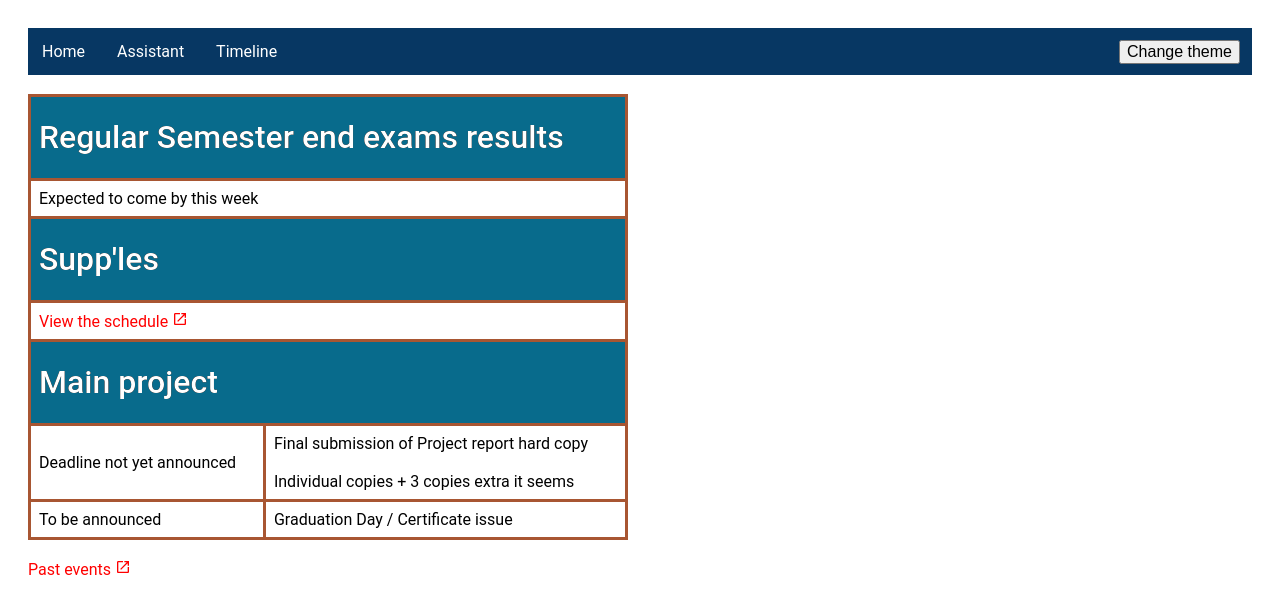
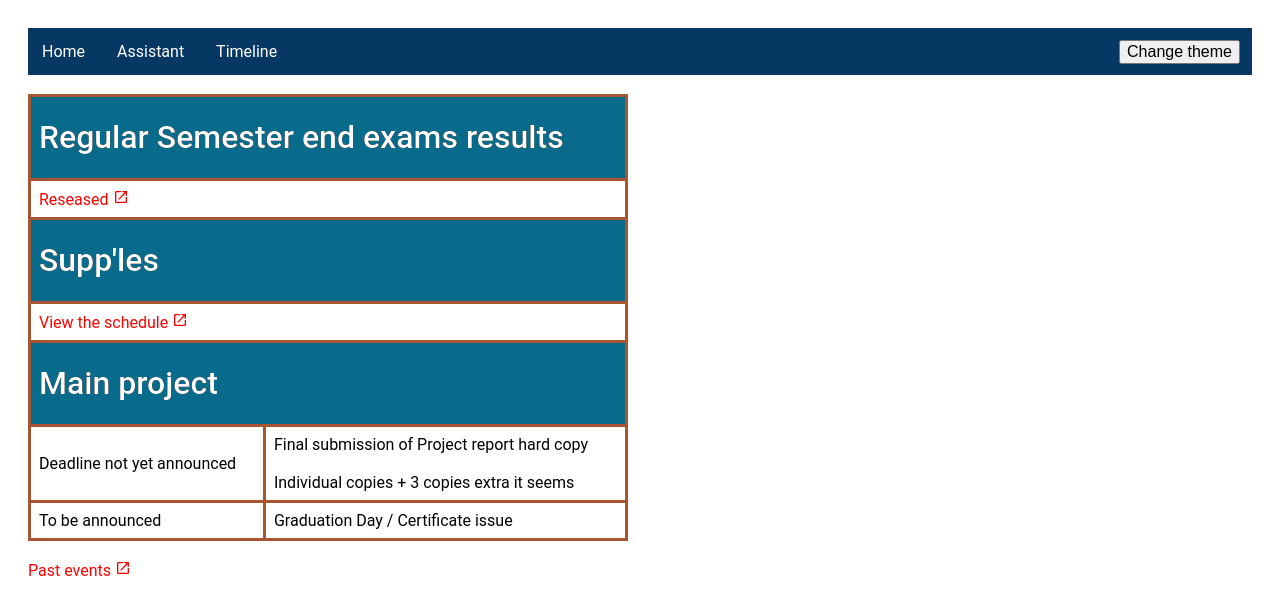
Before and after one commit to rahulxnatha/rahulxnatha.github.io, a plain HTML site: page timeline.html in a window 1280 px wide. Drawn offline with Linux system fonts and the light colour scheme.

Commit message:
Update timeline.html

```diff
--- a/timeline.html
+++ b/timeline.html
@@ -159,7 +159,7 @@ a:active {color: red;text-decoration: none;}
 
 
      <tr>
-    <td colspan="2" >Expected to come by this week</td>
+    <td colspan="2" ><a href="https://sites.google.com/view/rahuldocs/college/results-certificates" target="_self">Reseased <svg class="icon" viewBox="0 0 24 24"><path fill="red"  d="M19 19H5V5h7V3H5c-1.11 0-2 .9-2 2v14c0 1.1.89 2 2 2h14c1.1 0 2-.9 2-2v-7h-2v7zM14 3v2h3.59l-9.83 9.83 1.41 1.41L19 6.41V10h2V3h-7z"></path></svg>  </a></td>
 
 
   </tr>
```
